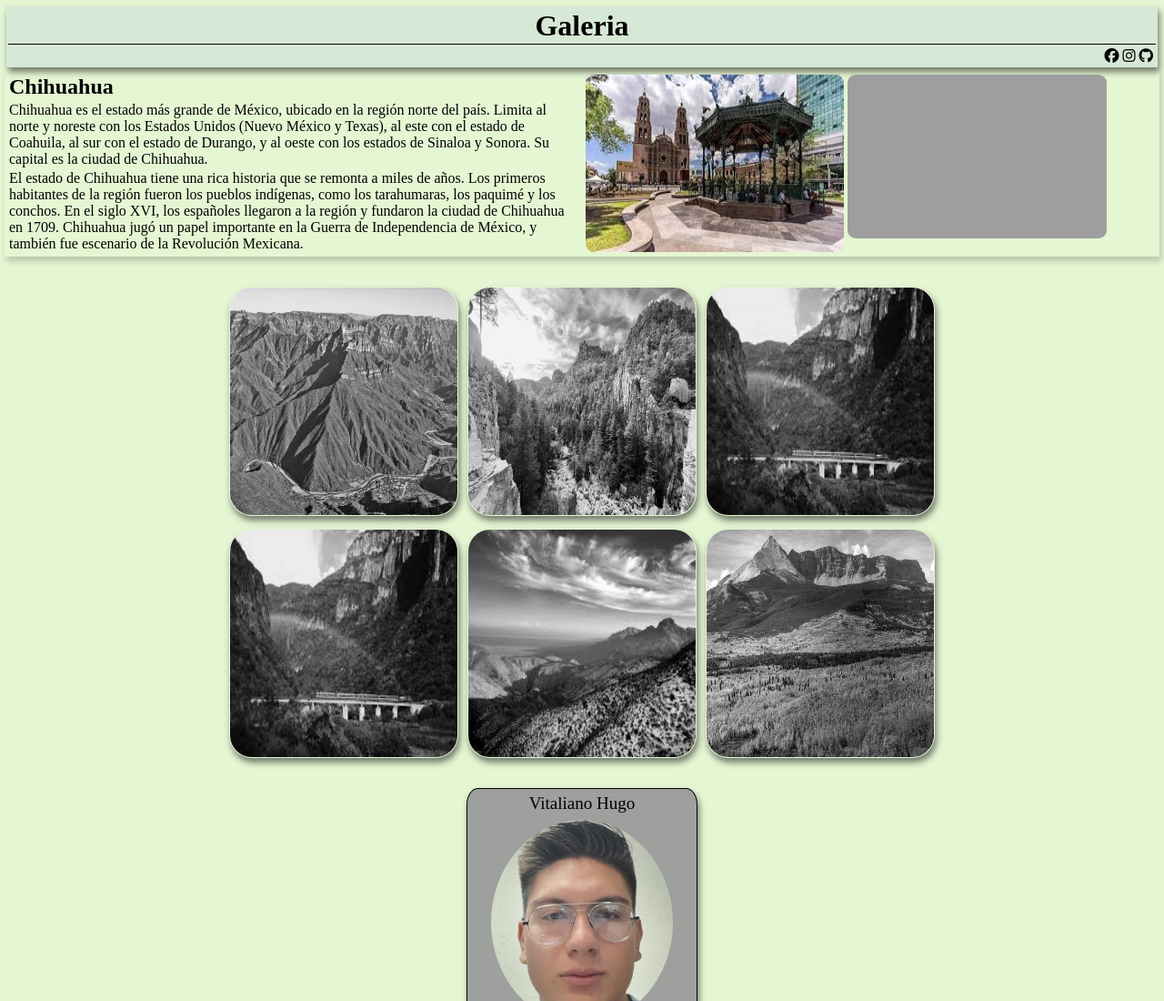
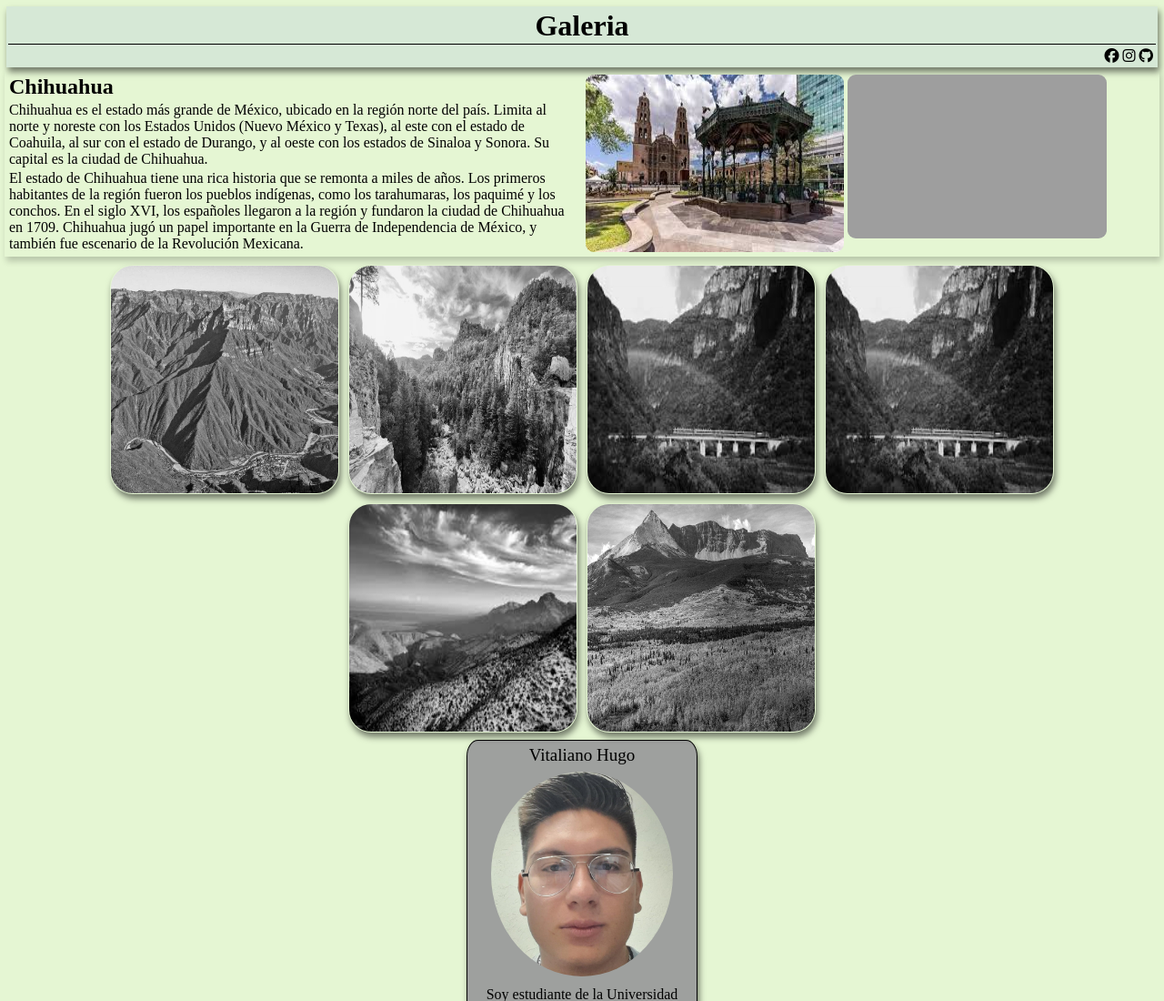
Before and after one commit to VITA110/Galeria_TID32M, a plain HTML site: page index.html in a window 1280 px wide. Shown: the top 1100 px of the page at 91% size. Drawn offline with Linux system fonts and the light colour scheme; grey boxes are pictures that could not be loaded.

Commit message:
Se ajustaron los las imagenes para que se vea mas estilizado.

```diff
--- a/index.html
+++ b/index.html
@@ -35,9 +35,6 @@
             <img src="img/paisaje1.jpg" width="250px" height="250px">
             <img src="img/paisaje (1).jpg" width="250px" height="250px">
             <img src="img/paisaje (2).jpeg" width="250px" height="250px">
-        </div>
-
-        <div class="column2">
             <img src="img/paisaje (2).jpeg" width="250px" height="250px">
             <img src="img/paisaje (4).jpeg" width="250px" height="250px">
             <img src="img/paisaje (5).jpg" width="250px" height="250px">
--- a/styles.css
+++ b/styles.css
@@ -45,15 +45,18 @@ body{
 
 .container{
     display: flex;
-    margin: 25px;
+    flex-direction: column;
+    margin: auto;
     flex-wrap: wrap;
     justify-content: center;
+    width: 150vh;
 }
 
 .column1{
     display: flex;
     justify-content: center;
     flex-wrap: wrap;
+
 }
 
 .column1 img{
```
